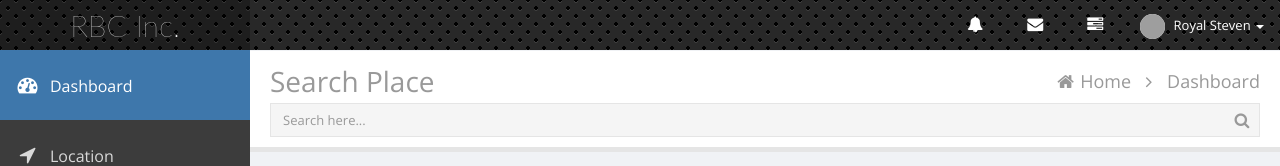
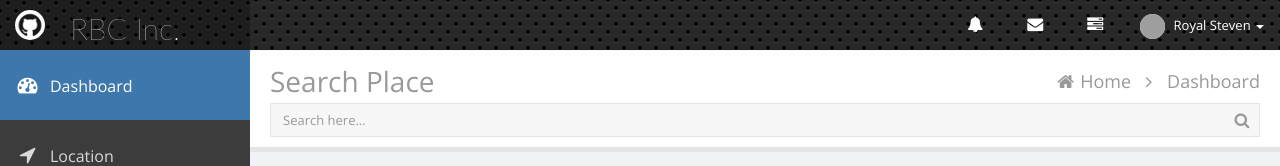
Before and after one commit to amritofficial/EventManagement, an Angular app: page / in a window 1280 px wide. Shown: the top 166 px of the page. Built offline with nearby package versions, Linux system fonts and the light colour scheme; grey boxes are pictures that could not be loaded.

Commit message:
Search bar working

```diff
--- a/src/app/content/content.component.ts
+++ b/src/app/content/content.component.ts
@@ -1,15 +1,20 @@
-import { Component, OnInit } from '@angular/core';
+import { Component, OnInit, Input, OnChanges } from '@angular/core';
 
 @Component({
   selector: 'app-content',
   templateUrl: './content.component.html',
   styleUrls: ['./content.component.css']
 })
-export class ContentComponent implements OnInit {
+export class ContentComponent implements OnInit, OnChanges {
+  @Input() searchThis: string;
 
   constructor() { }
 
   ngOnInit() {
   }
 
+  ngOnChanges() {
+    console.log("Content Component: "+this.searchThis);
+  }
+
 }
--- a/src/app/navbar/navbar.component.css
+++ b/src/app/navbar/navbar.component.css
@@ -102,7 +102,8 @@ img {
     line-height: 20px;
     color: #fff;
     height: 100%;
-    width: 100%
+    width: 100%;
+    margin-top: -5px;
 }
 .navbar-brand {
     background:
@@ -120,7 +121,8 @@ img {
     display: block;
     font-weight: lighter;
     font-family: Lato, sans-serif;
-    font-size: 30px
+    font-size: 30px;
+    margin-top: -22px;
 }
 #topbar .topbar-main {
     display: block;
@@ -182,7 +184,7 @@ img {
     margin: 0;
     top: 17px;
     right: 12px;
-    color: #fff;
+    color: rgb(92, 92, 92);
     -webkit-transition: all .2s ease-in-out;
     transition: all .2s ease-in-out
 }
@@ -1382,7 +1384,7 @@ li [class^=icon-] {
     color: #594857!important
 }
 .text-white {
-    color: #fff!important
+    color: rgb(90, 90, 90)!important
 }
 .input-icon {
     position: relative
--- a/src/app/navbar/navbar.component.html
+++ b/src/app/navbar/navbar.component.html
@@ -10,7 +10,8 @@
             <nav id="topbar" role="navigation" style="margin-bottom: 0;" data-step="3" class="navbar navbar-default navbar-static-top">
             <div class="navbar-header">
                 <button type="button" data-toggle="collapse" data-target=".sidebar-collapse" class="navbar-toggle"><span class="sr-only">Toggle navigation</span><span class="icon-bar"></span><span class="icon-bar"></span><span class="icon-bar"></span></button>
-                <a id="logo" href="index.html" class="navbar-brand"><span class="logo-text"> RBC Inc.</span></a></div>
+              <!-- <a href="" id="logo" class="navbar-brand"><img src="images/avatar/48.jpg" alt="" style="background-color: white" class="img-responsive img-circle"/>&nbsp;<span class="hidden-xs">Royal Steven</span></a> -->
+                <a id="logo" href="index.html" class="navbar-brand"><img src="../assets/GitHub-Mark.png" alt="" width="30px" height="30px" class="img-responsive img-circle"/><span class="logo-text"> RBC Inc.</span></a></div>
             <div class="topbar-main"><a id="menu-toggle" href="#" class="hidden-xs"></a>
 
                 <ul class="nav navbar navbar-top-links navbar-right mbn">
@@ -98,12 +99,12 @@
                     <div class="clearfix">
                     </div>
                     <form id="topbar-search"  action="" method="" class="hidden-sm hidden-xs">
-                        <div class="input-icon right text-white"  ><i class="fa fa-search"></i><input type="text" style="background-color: rgb(245, 245, 245);" placeholder="Search here..." class="form-control text-white"/></div>
+                        <div class="input-icon right text-white"  ><i class="fa fa-search"></i><input type="text" style="background-color: rgb(247, 247, 247);" #searchInput (keyup.enter)="getSearchString(searchInput.value)"  placeholder="Search here..." class="form-control text-white"/></div>
                     </form>
                 </div>
                 <!-- GETTING DATA FROM CONTENT COMPONENT -->
                 <div class="page-content">
-                    <app-content></app-content>
+                    <app-content [searchThis]='searchString'></app-content>
                 </div>
 
                 <div id="footer">
--- a/src/app/navbar/navbar.component.ts
+++ b/src/app/navbar/navbar.component.ts
@@ -6,5 +6,10 @@ import { Component } from "@angular/core";
     styleUrls: ['./navbar.component.css']
 })
 export class NavbarComponent{
+    searchString: any;
 
+    getSearchString(data) {
+        this.searchString = data;
+        console.log(":::: " +data);
+    }
 }
```
